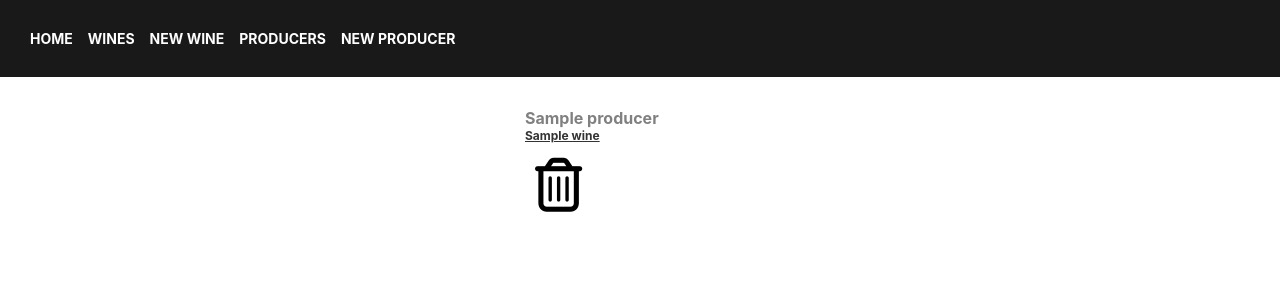
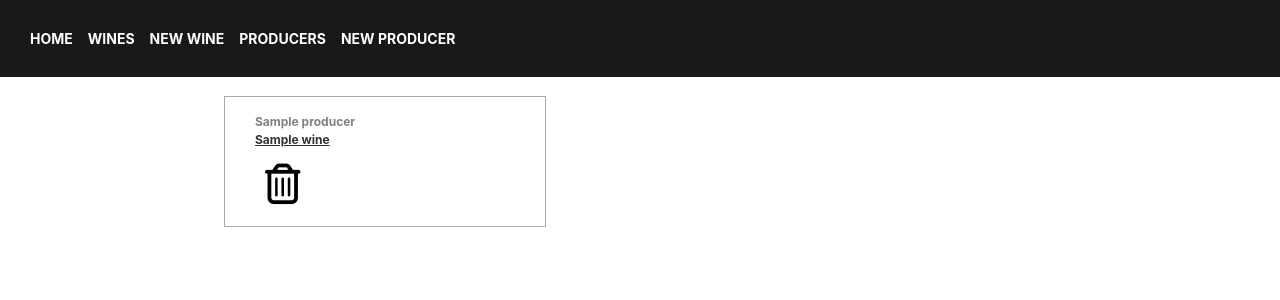
Before and after one commit to AndrewDMackay/wine_shop_full_stack_app_g27, a Flask app: page /wines in a window 1280 px wide. Shown: the top 300 px of the page. Run offline with Flask 2, Linux system fonts and the light colour scheme; a database or web service that is not in the repository returns one stand-in record (values such as "Sample title"); some libraries are stand-ins or nearby versions.

Commit message:
twenty-second commit main

```diff
--- a/static/style.css
+++ b/static/style.css
@@ -13,18 +13,17 @@
 
 
   .base-container {
-    padding-left: 30px;
-    padding-top: 100px;
-    width: 300px;
-    margin: 0 auto;
+    padding-top: 6em;
+    margin-left: 14em;
+    margin-right: 12em;
     display: flex;
     flex-wrap: wrap;
-    align-content: center;
   }
 
 
   .grid-container {
     display: flex;
+    flex-wrap: wrap;
   }
 
 
@@ -69,7 +68,7 @@
     margin-bottom: 10px;
   }
 
-  .wine-name {
+  .link-name {
     font-weight: bold;
     font-size: 12px;
   }
--- a/templates/producers/edit.html
+++ b/templates/producers/edit.html
@@ -7,14 +7,14 @@
         <label for="producer-name">PRODUCER NAME</label>
         <input type="text" id="producer-name" name="producer-name" value="{{ producer.producer_name }}" required autofocus>
     </div>
-    <div>
+    <!-- <div>
         <label for="producer">PRODUCER</label>
         <select id="producer" name="producer_id">
         {% for producer in all_producers %}
-        <option value="{{ producer.id }}" {% if wine.producer.id == producer.id %} selected="selected" {% endif %}>{{ producer.producer_name }}</option>
+        <option value="{{ producer.id }}" {% if producer.id == producer.id %} selected="selected" {% endif %}>{{ producer.producer_name }}</option>
         {% endfor %}
         </select>
-    </div>
+    </div> -->
     <div class="buttons">
         <button class="image-button"><i class="fa fa-trash-o fa-3x" style="color:black" aria-hidden="true"></i></button>
     </div>
--- a/templates/producers/index.html
+++ b/templates/producers/index.html
@@ -6,12 +6,12 @@
   <div class="grid-container">
     <div class="grid-item">
       <div class="grid-content">
-        {{ wine.producer.country }}
-        <div class="wine-name">
+        {{ producer.country }}
+        <div class="link-name">
           <a href="/producers/{{ producer.id }}">{{ producer.producer_name }}</a>
         </div>
           <div class="buttons">
-            <form class="delete-form" action="/wines/{{wine.id}}/delete" method="POST">
+            <form class="delete-form" action="/producers/{{producer.id}}/delete" method="POST">
               <button class="image-button"><i class="fa fa-trash-o fa-3x" style="color:black" aria-hidden="true"></i></button>
             </form>
           </div>
--- a/templates/wines/index.html
+++ b/templates/wines/index.html
@@ -4,10 +4,10 @@
 
 {% for wine in all_wines %}
   <div class="grid-container">
-    <div class="grid-wine">
+    <div class="grid-item">
       <div class="grid-content">
         {{ wine.producer.producer_name }}
-        <div class="wine-name">
+        <div class="link-name">
           <a href="/wines/{{ wine.id }}">{{ wine.wine_name }}</a>
         </div>
           <div class="buttons">
--- a/templates/wines/show.html
+++ b/templates/wines/show.html
@@ -4,7 +4,7 @@
 
     <div class="item">
         <div class="content">
-            <p><strong>{{ wine.title }}</strong></p>
+            <p><strong>{{ wine.wine_name }}</strong></p>
             <hr>
             <p>{{ wine.producer.producer_name }}</p>
             <div>
```
Also changed, not shown: templates/producers/show.html (+4 -4 lines).
